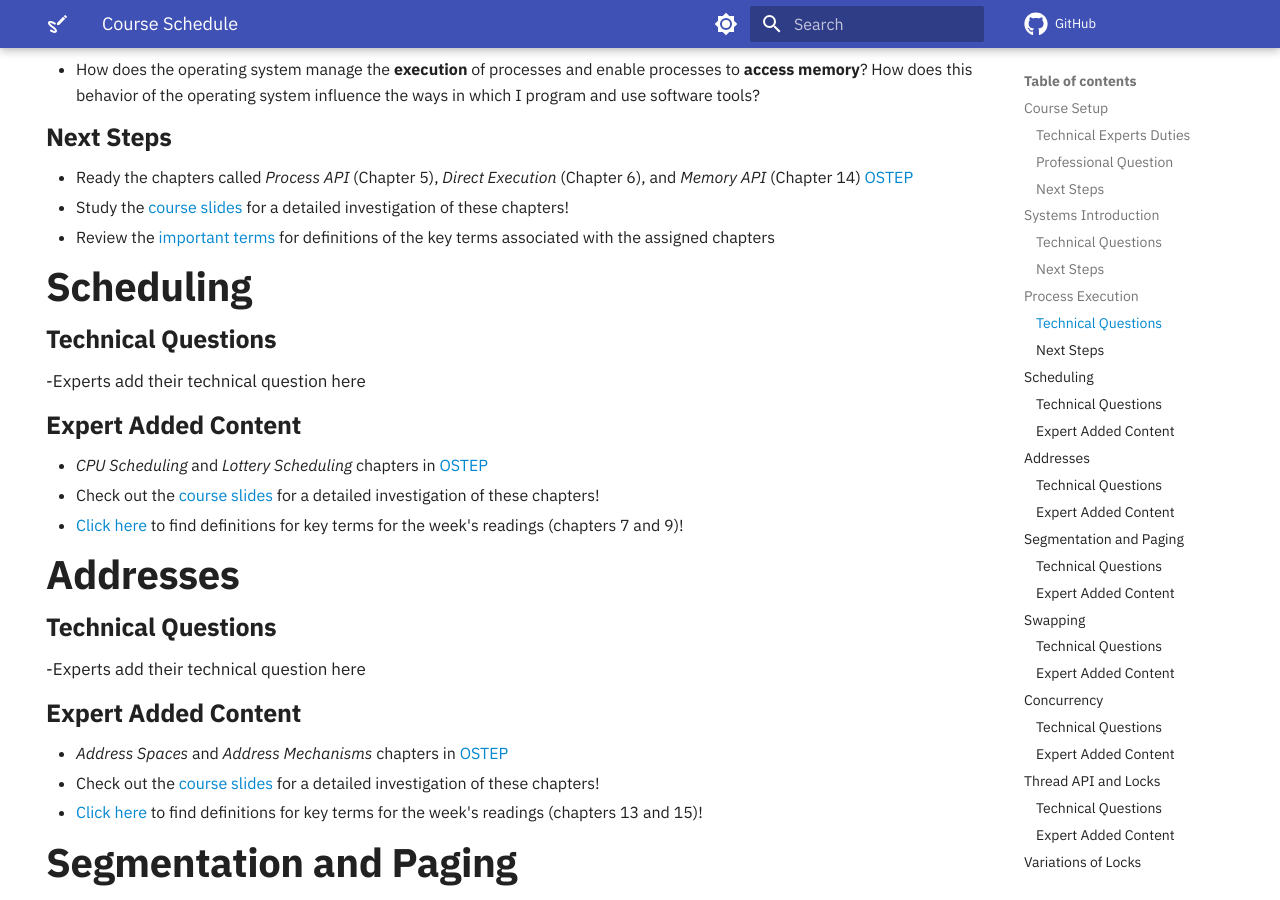
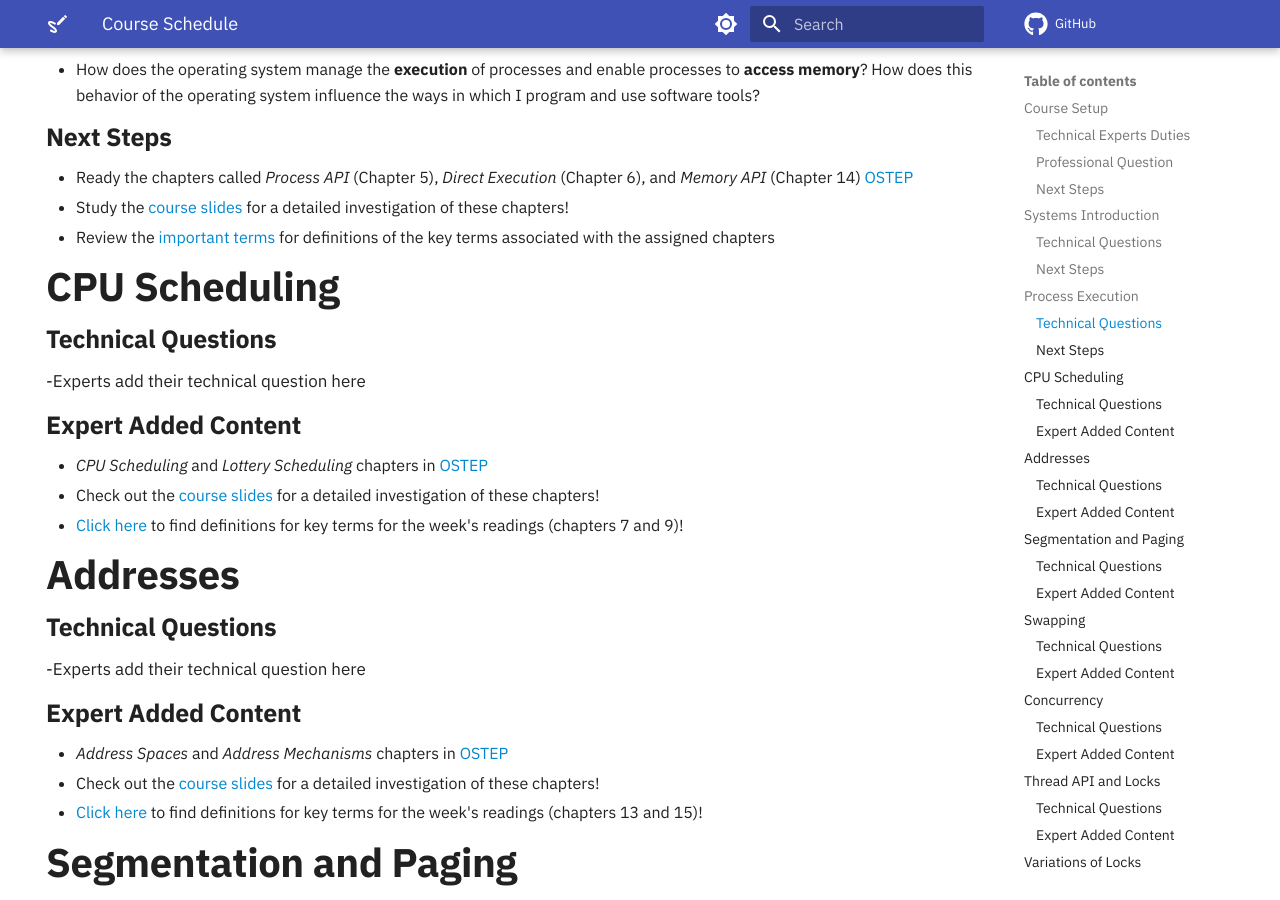
Before and after one commit to OS-Sketch/www.os-sketch.com, an MkDocs documentation site: the page built from docs/operating-systems/schedule.md, in a window 1280 px wide and 900 px high, scrolled down 1140 px. Built offline with MkDocs 1.6.1 and Material for MkDocs 9.7.7, drawn with Linux system fonts in a browser that asks for light colours; comment, search, counter and statistics services are not loaded.

Commit message:
fix: Change title to CPU Scheduling in the schedule for operating-systems.

```diff
--- a/docs/operating-systems/schedule.md
+++ b/docs/operating-systems/schedule.md
@@ -67,7 +67,7 @@ hide:
 - Review the [important terms](#important-terms) for definitions of the
   key terms associated with the assigned chapters
 
-## Scheduling
+## CPU Scheduling
 
 ### Technical Questions
 
```
